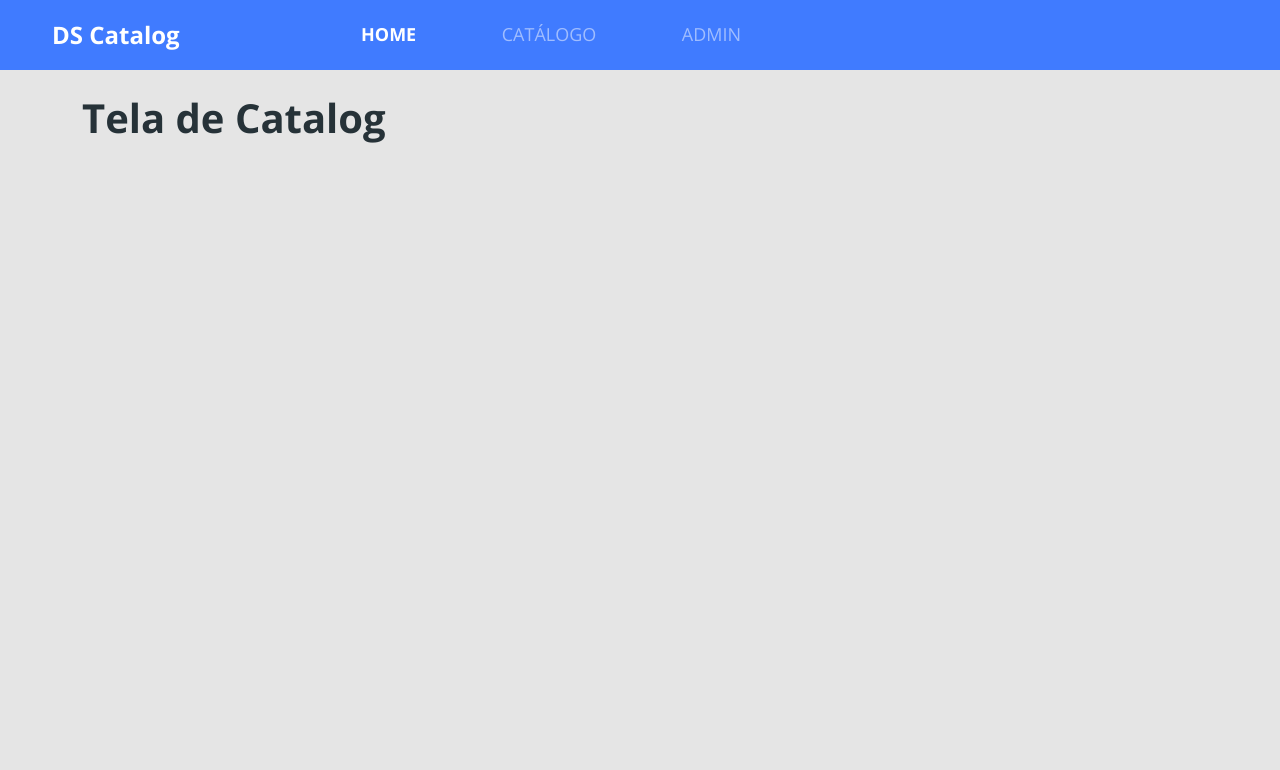
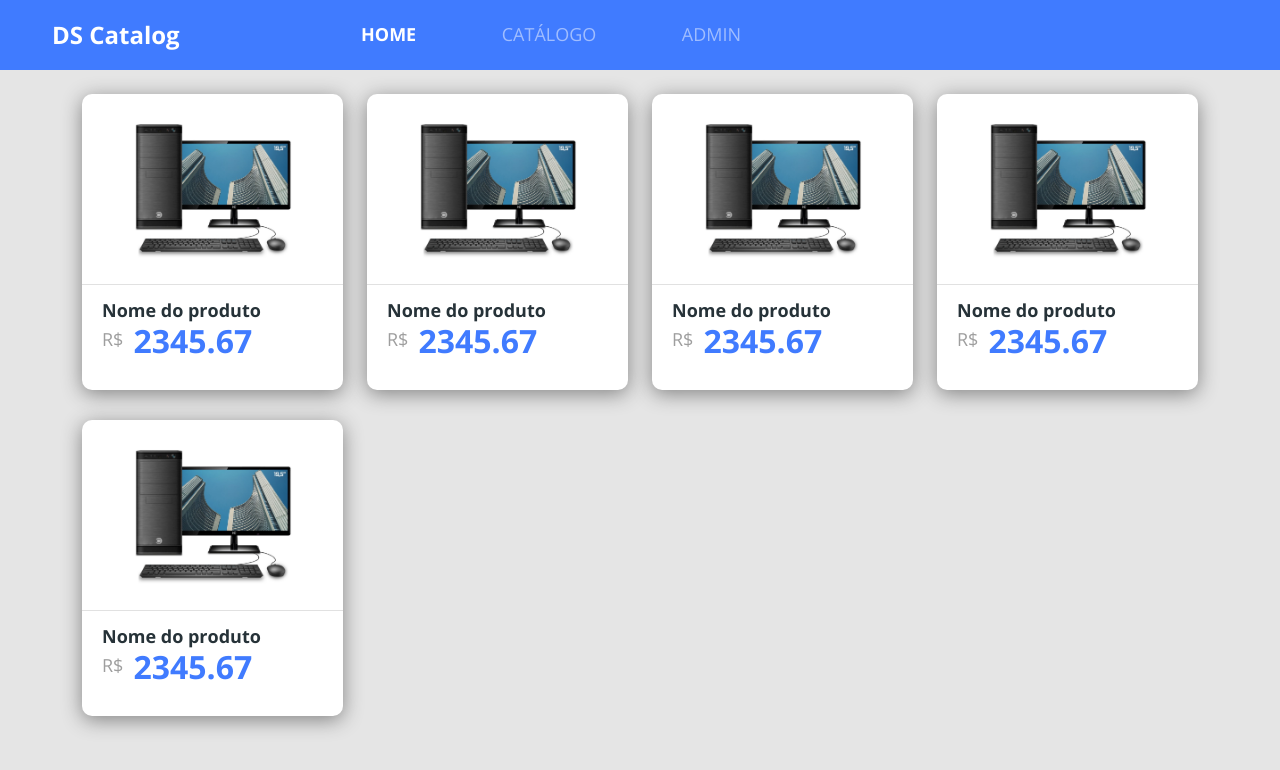
Before and after one commit to Emillyme/ds-catalog, a React (Create React App) app in the folder frontweb/: page / in a window 1280 px wide. Shown: the top 770 px of the page. Built offline with nearby package versions, Linux system fonts and the light colour scheme.

Commit message:
ProductCard, ProductPrice and Bootstrap Grid System for Catalog

```diff
--- a/frontweb/src/App.css
+++ b/frontweb/src/App.css
@@ -16,6 +16,6 @@
 
 .base-card{
     background-color: white;
-    box-shadow: 0px 4px 10px rgb(132, 132, 132);
+    box-shadow: 0px 4px 20px rgb(132, 132, 132);
     border-radius:  10px;
 }
--- /dev/null
+++ b/frontweb/src/components/ProductCard/index.tsx
@@ -0,0 +1,21 @@
+import ProductPrice from 'components/ProductPrice';
+import './styles.css';
+import ProductImg from 'assets/images/product.png';
+
+const ProductCard = () => {
+    return (
+    <>
+    <div className="base-card product-card">
+        <div className="card-top-container">
+            <img src={ProductImg} alt="Nome do produto"/>
+        </div>
+        <div className="card-bottom-container">
+            <h6>Nome do produto</h6>
+            <ProductPrice/>
+        </div>
+    </div>
+    </>
+    );
+}
+
+export default ProductCard;
--- /dev/null
+++ b/frontweb/src/components/ProductCard/styles.css
@@ -0,0 +1,24 @@
+.product-card{
+    margin-bottom: 30px;
+}
+
+.card-top-container{
+    text-align: center;
+    padding: 16px 0px;
+    border-bottom: 1px solid #E1E1E1;
+}
+
+.card-bottom-container{
+    padding: 15px 20px 30px 20px;
+}
+
+.card-top-container img{
+    width: 158px;
+    height: 158px;
+}
+
+.card-bottom-container h6{
+    font-size: 18px;
+    font-weight: bold;
+    color: #263238;
+}
--- /dev/null
+++ b/frontweb/src/components/ProductPrice/index.tsx
@@ -0,0 +1,15 @@
+import './styles.css';
+
+const ProductPrice = () => {
+
+    return(
+        <div className="product-price-container">
+            <span>R$</span>
+            <h3>
+                2345.67
+            </h3>
+        </div>
+    );
+}
+
+export default ProductPrice;
--- /dev/null
+++ b/frontweb/src/components/ProductPrice/styles.css
@@ -0,0 +1,15 @@
+.product-price-container{
+    display: flex;
+}
+
+.product-price-container span{
+    font-size: 18px;
+    color: #9E9E9E;
+    margin-top: 4px;
+}
+
+.product-price-container h3{
+    font-size: 32px;
+    color: #407BFF;
+    margin-left: 10px;
+}
--- a/frontweb/src/pages/Catalog/index.tsx
+++ b/frontweb/src/pages/Catalog/index.tsx
@@ -1,11 +1,29 @@
 import Navbar from "components/Navbar";
+import ProductCard from "components/ProductCard";
 
 const Catalog = () => {
   return (
     <>
     <Navbar/>
     <div className="container my-4">
-      <h1>Tela de Catalog</h1>
+
+      <div className="row">
+        <div className="col-sm-6 col-lg-4 col-xl-3">
+        <ProductCard/>
+        </div>
+        <div className="col-sm-6 col-lg-4 col-xl-3">
+        <ProductCard/>
+        </div><div className="col-sm-6 col-lg-4 col-xl-3">
+        <ProductCard/>
+        </div><div className="col-sm-6 col-lg-4 col-xl-3">
+        <ProductCard/>
+        </div><div className="col-sm-6 col-lg-4 col-xl-3">
+        <ProductCard/>
+        </div>
+
+
+      </div>
+
     </div>
     </>
   );
```
